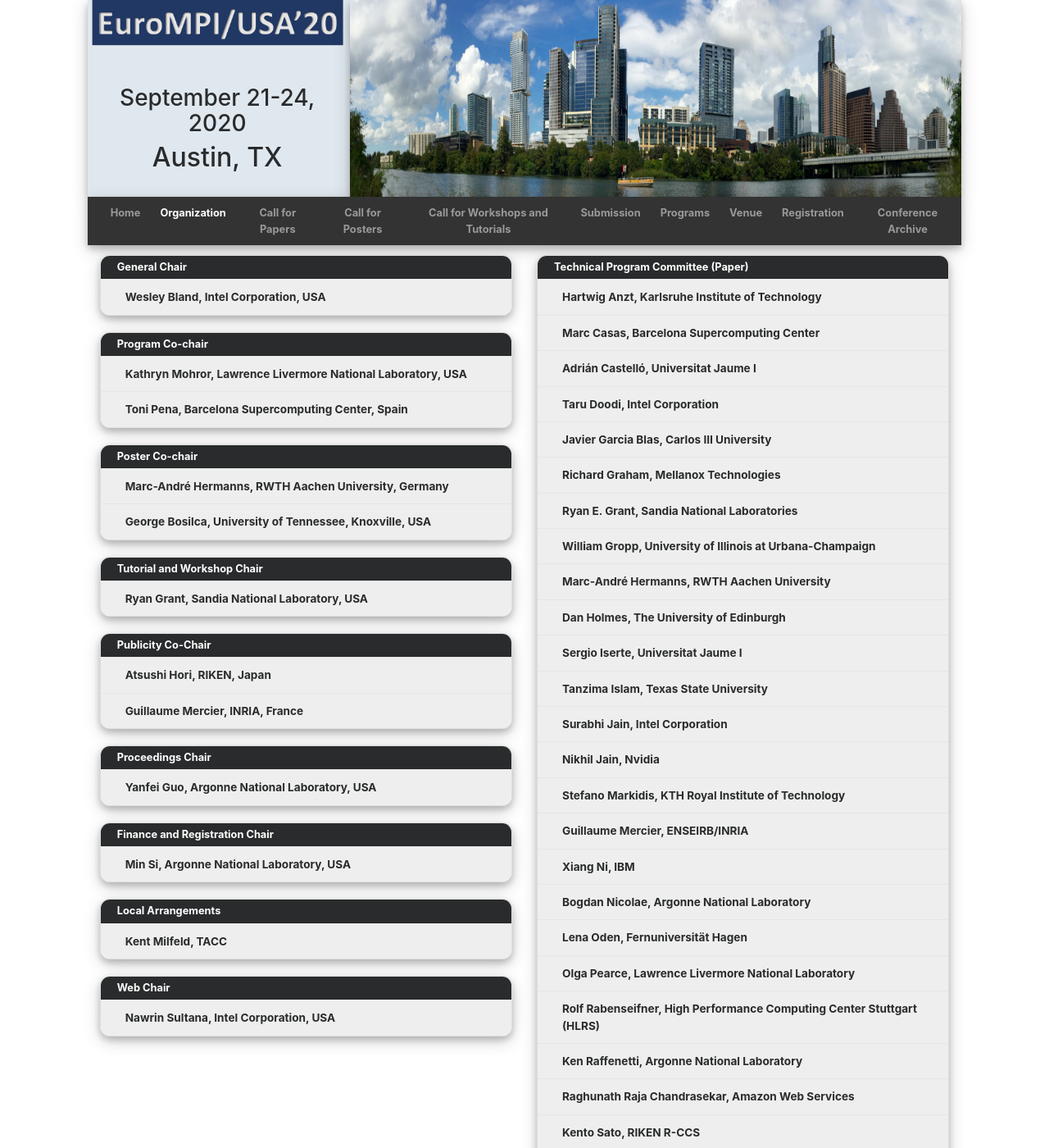
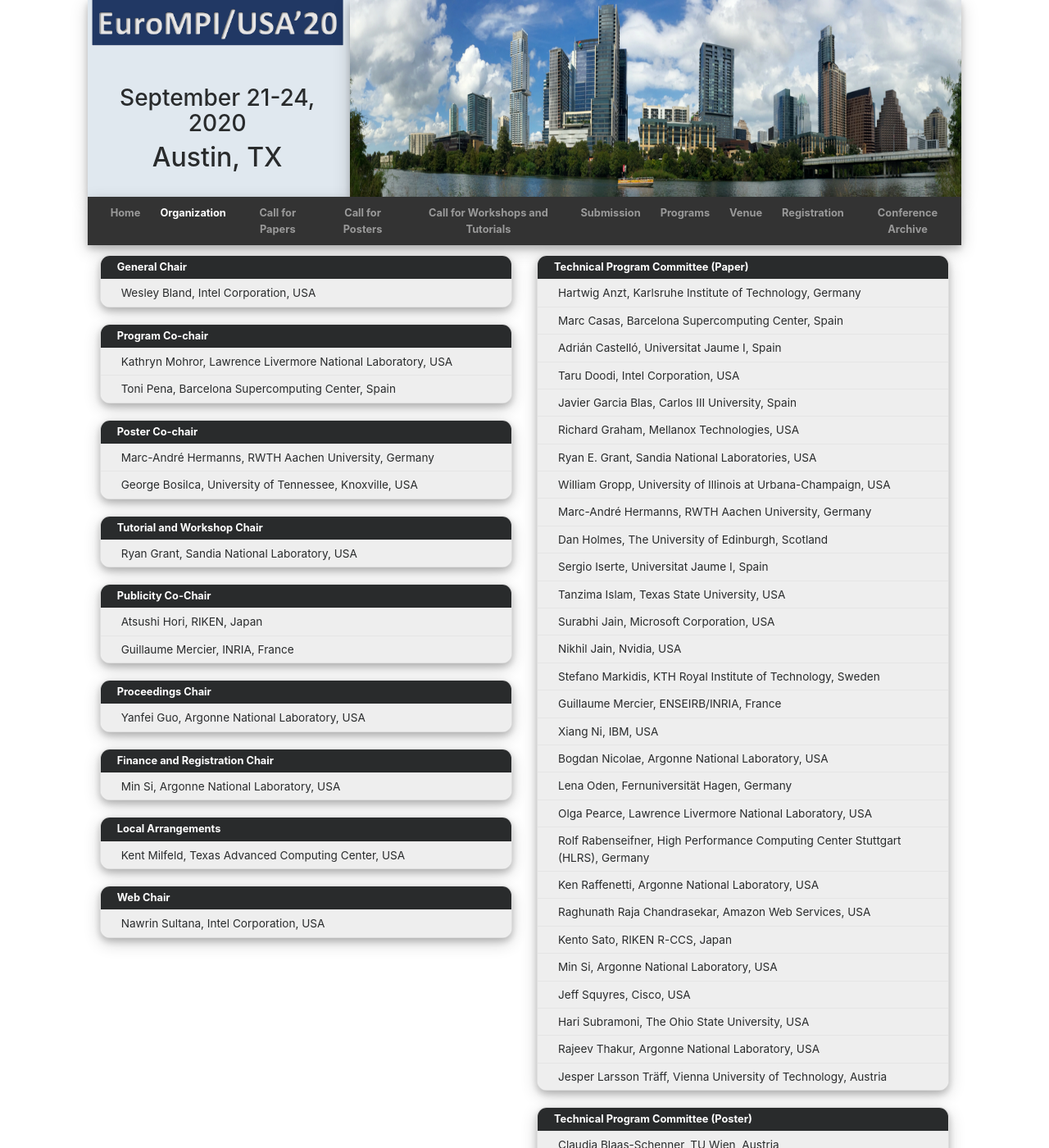
Before and after one commit to eurompi/eurompi.github.io, a Jekyll site: the page built from organization.html, in a window 1280 px wide and 1400 px high. Shown: the whole window at 82% size. Built offline with Jekyll 4.4.1, drawn with Linux system fonts in a browser that asks for light colours; nearby versions of some CDN libraries; some of the changed text lies outside the part shown.

Commit message:
Add poster committe

```diff
--- a/_data/conference.yml
+++ b/_data/conference.yml
@@ -150,36 +150,44 @@
 Finance_registration_chair:
   - name: Min Si, Argonne National Laboratory, USA
 Local_organization:
-  - name: Kent Milfeld, TACC
+  - name: Kent Milfeld, Texas Advanced Computing Center, USA
 Web_chair:
   - name: Nawrin Sultana, Intel Corporation, USA
 technical_program_committees:
-  - name: Hartwig Anzt, Karlsruhe Institute of Technology
-  - name: Marc Casas, Barcelona Supercomputing Center
-  - name: Adrián Castelló, Universitat Jaume Ⅰ
-  - name: Taru Doodi, Intel Corporation
-  - name: Javier Garcia Blas, Carlos Ⅲ University
-  - name: Richard Graham, Mellanox Technologies
-  - name: Ryan E. Grant, Sandia National Laboratories
-  - name: William Gropp, University of Illinois at Urbana-Champaign
-  - name: Marc-André Hermanns, RWTH Aachen University
-  - name: Dan Holmes, The University of Edinburgh
-  - name: Sergio Iserte, Universitat Jaume Ⅰ
-  - name: Tanzima Islam, Texas State University
-  - name: Surabhi Jain, Intel Corporation
-  - name: Nikhil Jain, Nvidia
-  - name: Stefano Markidis, KTH Royal Institute of Technology
-  - name: Guillaume Mercier, ENSEIRB/INRIA
-  - name: Xiang Ni, IBM
-  - name: Bogdan Nicolae, Argonne National Laboratory
-  - name: Lena Oden, Fernuniversität Hagen
-  - name: Olga Pearce, Lawrence Livermore National Laboratory
-  - name: Rolf Rabenseifner, High Performance Computing Center Stuttgart (HLRS)
-  - name: Ken Raffenetti, Argonne National Laboratory
-  - name: Raghunath Raja Chandrasekar, Amazon Web Services
-  - name: Kento Sato, RIKEN R-CCS
-  - name: Min Si, Argonne National Laboratory
-  - name: Jeff Squyres, Cisco
-  - name: Hari Subramoni, The Ohio State University
-  - name: Rajeev Thakur, Argonne National Laboratory
-  - name: Jesper Larsson Träff, Vienna University of Technology
+  - name: Hartwig Anzt, Karlsruhe Institute of Technology, Germany
+  - name: Marc Casas, Barcelona Supercomputing Center, Spain
+  - name: Adrián Castelló, Universitat Jaume Ⅰ, Spain
+  - name: Taru Doodi, Intel Corporation, USA
+  - name: Javier Garcia Blas, Carlos Ⅲ University, Spain
+  - name: Richard Graham, Mellanox Technologies, USA
+  - name: Ryan E. Grant, Sandia National Laboratories, USA
+  - name: William Gropp, University of Illinois at Urbana-Champaign, USA
+  - name: Marc-André Hermanns, RWTH Aachen University, Germany
+  - name: Dan Holmes, The University of Edinburgh, Scotland
+  - name: Sergio Iserte, Universitat Jaume Ⅰ, Spain
+  - name: Tanzima Islam, Texas State University, USA
+  - name: Surabhi Jain, Microsoft Corporation, USA
+  - name: Nikhil Jain, Nvidia, USA
+  - name: Stefano Markidis, KTH Royal Institute of Technology, Sweden
+  - name: Guillaume Mercier, ENSEIRB/INRIA, France
+  - name: Xiang Ni, IBM, USA
+  - name: Bogdan Nicolae, Argonne National Laboratory, USA
+  - name: Lena Oden, Fernuniversität Hagen, Germany
+  - name: Olga Pearce, Lawrence Livermore National Laboratory, USA
+  - name: Rolf Rabenseifner, High Performance Computing Center Stuttgart (HLRS), Germany
+  - name: Ken Raffenetti, Argonne National Laboratory, USA
+  - name: Raghunath Raja Chandrasekar, Amazon Web Services, USA
+  - name: Kento Sato, RIKEN R-CCS, Japan
+  - name: Min Si, Argonne National Laboratory, USA
+  - name: Jeff Squyres, Cisco, USA
+  - name: Hari Subramoni, The Ohio State University, USA
+  - name: Rajeev Thakur, Argonne National Laboratory, USA
+  - name: Jesper Larsson Träff, Vienna University of Technology, Austria
+poster_committees:
+  - name: Claudia Blaas-Schenner, TU Wien, Austria
+  - name: Anja Gerbes, Goethe Universität Frankfurt, Germany
+  - name: Julien Jaeger, CEA, France
+  - name: Emmanuel Jeannot, INRIA, France
+  - name: Radita Liem, RWTH Aachen University, Germany
+  - name: Nuria Losada, Universidade de Crouña, Spain
+  - name: Servio Rivas-Gomez, EPFL, Switzerland
--- a/organization.html
+++ b/organization.html
@@ -11,8 +11,8 @@
                 <div class="card-header text-white bg-inverse"><strong>General Chair</strong></div>
                 {% if site.data.conference.general_chair %}
                 {% for committee in site.data.conference.general_chair %}
-                 <div class="card-block bg-faded committee">
-                    <p><strong>{{ committee.name }}</strong><p>
+                 <div class="card-block bg-faded committee" style="padding: 5px">
+                    <p>{{ committee.name }}<p>
                 </div>
                 {% endfor %}
                 {% else %}
@@ -29,8 +29,8 @@
                <div class="card-header text-white bg-inverse"><strong>Program Co-chair</strong></div>
                {% if site.data.conference.program_chairs %}
                 {% for committee in site.data.conference.program_chairs %}
-                 <div class="card-block bg-faded committee">
-                    <p><strong>{{ committee.name }}</strong><p>
+                 <div class="card-block bg-faded committee" style="padding: 5px">
+                    <p>{{ committee.name }}<p>
                 </div>
                 {% endfor %}
                 {% else %}
@@ -47,8 +47,8 @@
                <div class="card-header text-white bg-inverse"><strong>Poster Co-chair</strong></div>
                {% if site.data.conference.poster_chairs %}
                 {% for committee in site.data.conference.poster_chairs %}
-                 <div class="card-block bg-faded committee">
-                    <p><strong>{{ committee.name }}</strong><p>
+                 <div class="card-block bg-faded committee" style="padding: 5px">
+                    <p>{{ committee.name }}<p>
                 </div>
                 {% endfor %}
                 {% else %}
@@ -65,8 +65,8 @@
                 <div class="card-header text-white bg-inverse"><strong>Tutorial and Workshop Chair</strong></div>
                 {% if site.data.conference.Tutorial_Workshop_chair %}
                 {% for committee in site.data.conference.Tutorial_Workshop_chair %}
-                <div class="card-block bg-faded committee">
-                    <p><strong>{{ committee.name }}</strong><p>
+                <div class="card-block bg-faded committee" style="padding: 5px">
+                    <p>{{ committee.name }}<p>
                     <p class="card-subtitle text-muted" style="font-size: 90%;">{{ committee.org }}</p>
                 </div>
                 {% endfor %}
@@ -82,8 +82,8 @@
                 <div class="card-header text-white bg-inverse"><strong>Publicity Co-Chair</strong></div>
                 {% if site.data.conference.Publicity_chairs %}
                 {% for committee in site.data.conference.Publicity_chairs %}
-                 <div class="card-block bg-faded committee">
-                    <p><strong>{{ committee.name }}</strong><p>
+                 <div class="card-block bg-faded committee" style="padding: 5px">
+                    <p>{{ committee.name }}<p>
                 </div>
                 {% endfor %}
                 {% else %}
@@ -99,8 +99,8 @@
                 <div class="card-header text-white bg-inverse"><strong>Proceedings Chair</strong></div>
                 {% if site.data.conference.Proceedings_chair %}
                 {% for committee in site.data.conference.Proceedings_chair %}
-                 <div class="card-block bg-faded committee">
-                    <p><strong>{{ committee.name }}</strong><p>
+                 <div class="card-block bg-faded committee" style="padding: 5px">
+                    <p>{{ committee.name }}<p>
                 </div>
                 {% endfor %}
                 {% else %}
@@ -116,8 +116,8 @@
                 <div class="card-header text-white bg-inverse"><strong>Finance and Registration Chair</strong></div>
                 {% if site.data.conference.Finance_registration_chair %}
                 {% for committee in site.data.conference.Finance_registration_chair %}
-                 <div class="card-block bg-faded committee">
-                    <p><strong>{{ committee.name }}</strong><p>
+                 <div class="card-block bg-faded committee" style="padding: 5px">
+                    <p>{{ committee.name }}<p>
                 </div>
                 {% endfor %}
                 {% else %}
@@ -133,8 +133,8 @@
                 <div class="card-header text-white bg-inverse"><strong>Local Arrangements</strong></div>
                 {% if site.data.conference.Local_organization %}
                 {% for committee in site.data.conference.Local_organization %}
-                 <div class="card-block bg-faded committee">
-                    <p><strong>{{ committee.name }}</strong><p>
+                 <div class="card-block bg-faded committee" style="padding: 5px">
+                    <p>{{ committee.name }}<p>
                 </div>
                 {% endfor %}
                 {% else %}
@@ -150,8 +150,8 @@
                 <div class="card-header text-white bg-inverse"><strong>Web Chair</strong></div>
                 {% if site.data.conference.Web_chair %}
                 {% for committee in site.data.conference.Web_chair %}
-                 <div class="card-block bg-faded committee">
-                    <p><strong>{{ committee.name }}</strong><p>
+                 <div class="card-block bg-faded committee" style="padding: 5px">
+                    <p>{{ committee.name }}<p>
                 </div>
                 {% endfor %}
                 {% else %}
@@ -170,8 +170,26 @@
                 <div class="card-header text-white bg-inverse"><strong>Technical Program Committee (Paper)</strong></div>
                 {% if site.data.conference.technical_program_committees %}
                 {% for committee in site.data.conference.technical_program_committees %}
-                 <div class="card-block bg-faded committee">
-                    <p><strong>{{ committee.name }}</strong><p>
+                 <div class="card-block bg-faded committee" style="padding: 5px">
+                    <p>{{ committee.name }}<p>
+                    <p class="card-subtitle text-muted" style="font-size: 90%;">{{ committee.org }}</p>
+                </div>
+                {% endfor %}
+                {% else %}
+                <div class="card-block bg-faded committee">
+                    <p><strong>TBA</strong><p>
+                    <p class="card-subtitle text-muted" style="font-size: 90%;">TBA</p>
+                </div>
+                {% endif %}
+            </div>
+
+            <!--####### Poster Committee #####-->
+            <div class="card">
+                <div class="card-header text-white bg-inverse"><strong>Technical Program Committee (Poster)</strong></div>
+                {% if site.data.conference.poster_committees %}
+                {% for committee in site.data.conference.poster_committees %}
+                 <div class="card-block bg-faded committee" style="padding: 5px">
+                    <p>{{ committee.name }}<p>
                     <p class="card-subtitle text-muted" style="font-size: 90%;">{{ committee.org }}</p>
                 </div>
                 {% endfor %}
```
